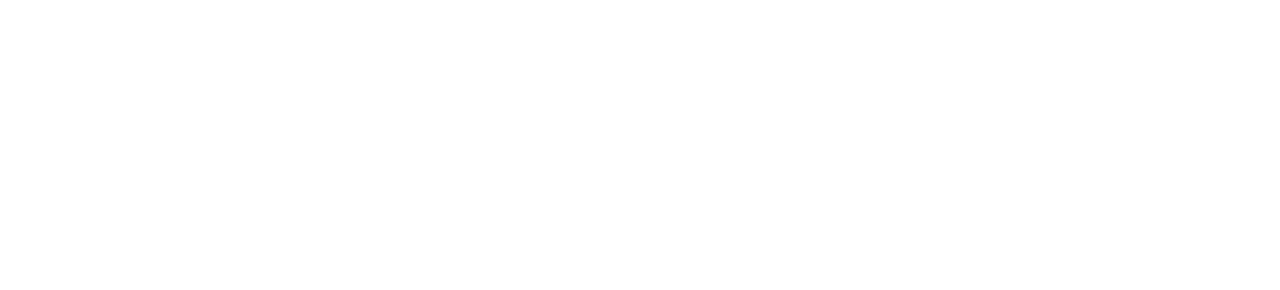
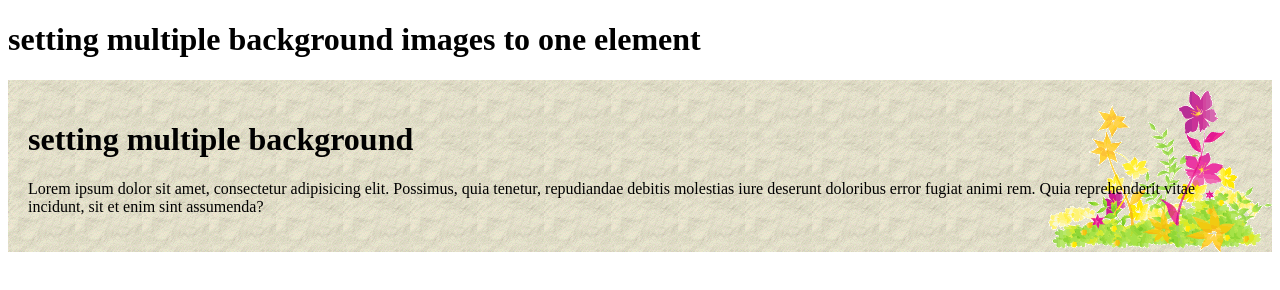
Before and after one commit to ajaysumfactor/W3_CSS, a plain HTML site: page Advanced_css/background/index.html in a window 1280 px wide. Drawn offline with Linux system fonts and the light colour scheme.

Commit message:
background

```diff
--- a/Advanced_css/background/index.html
+++ b/Advanced_css/background/index.html
@@ -7,6 +7,10 @@
     <link rel="stylesheet" href="style.css">
 </head>
 <body>
-
+    <h1>setting multiple background images to one element</h1>
+    <div class="multiple_background">
+        <h1>setting multiple background</h1>
+        <p>Lorem ipsum dolor sit amet, consectetur adipisicing elit. Possimus, quia tenetur, repudiandae debitis molestias iure deserunt doloribus error fugiat animi rem. Quia reprehenderit vitae incidunt, sit et enim sint assumenda?</p>
+    </div>
 </body>
 </html>
--- a/Advanced_css/background/style.css
+++ b/Advanced_css/background/style.css
@@ -0,0 +1,4 @@
+.multiple_background{
+    background: url('./flower.gif') right bottom no-repeat,url('./background.gif') left top repeat;
+    padding: 20px;
+}
```
Also changed, not shown: Advanced_css/background/background.gif (added), Advanced_css/background/flower.gif (added).
